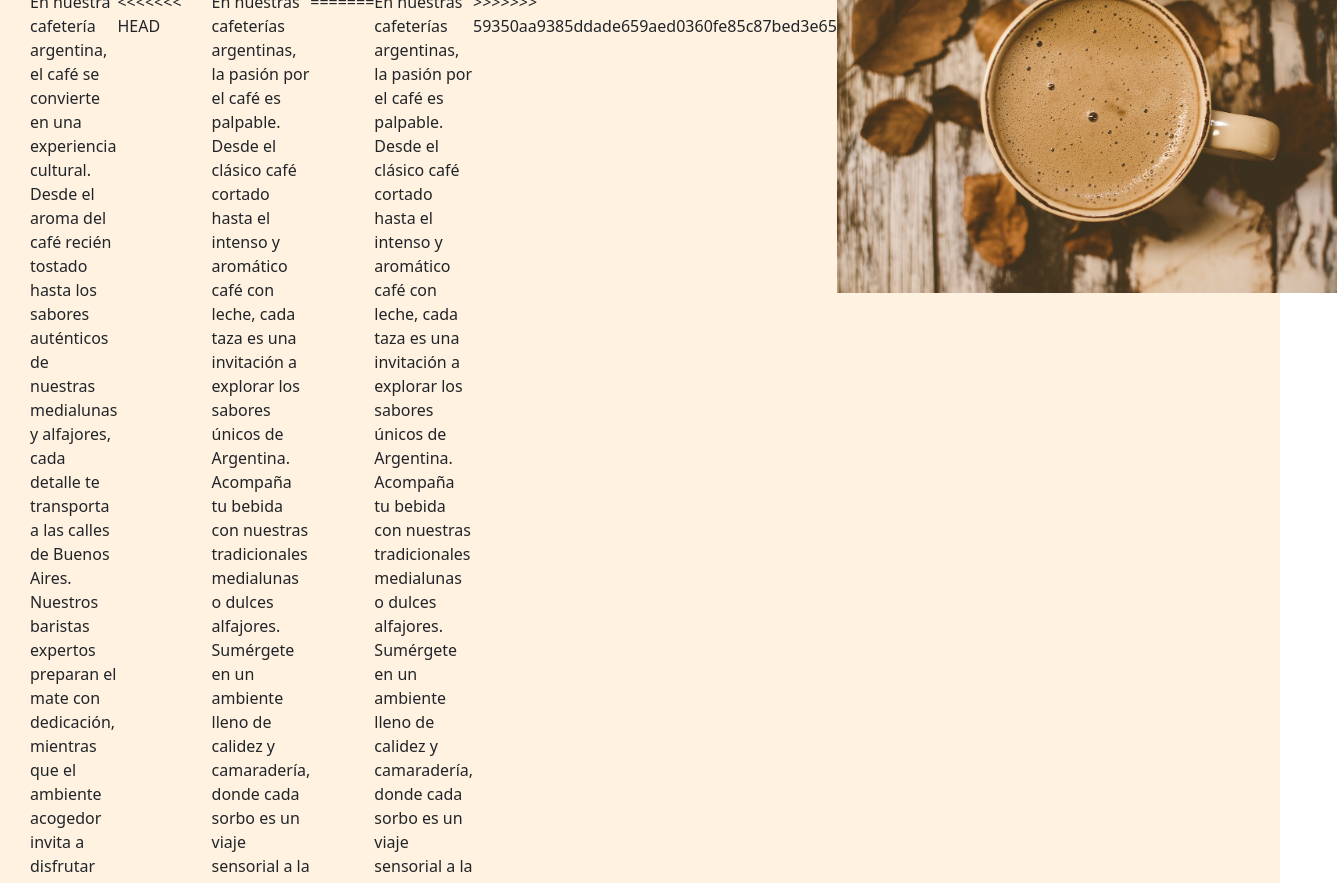
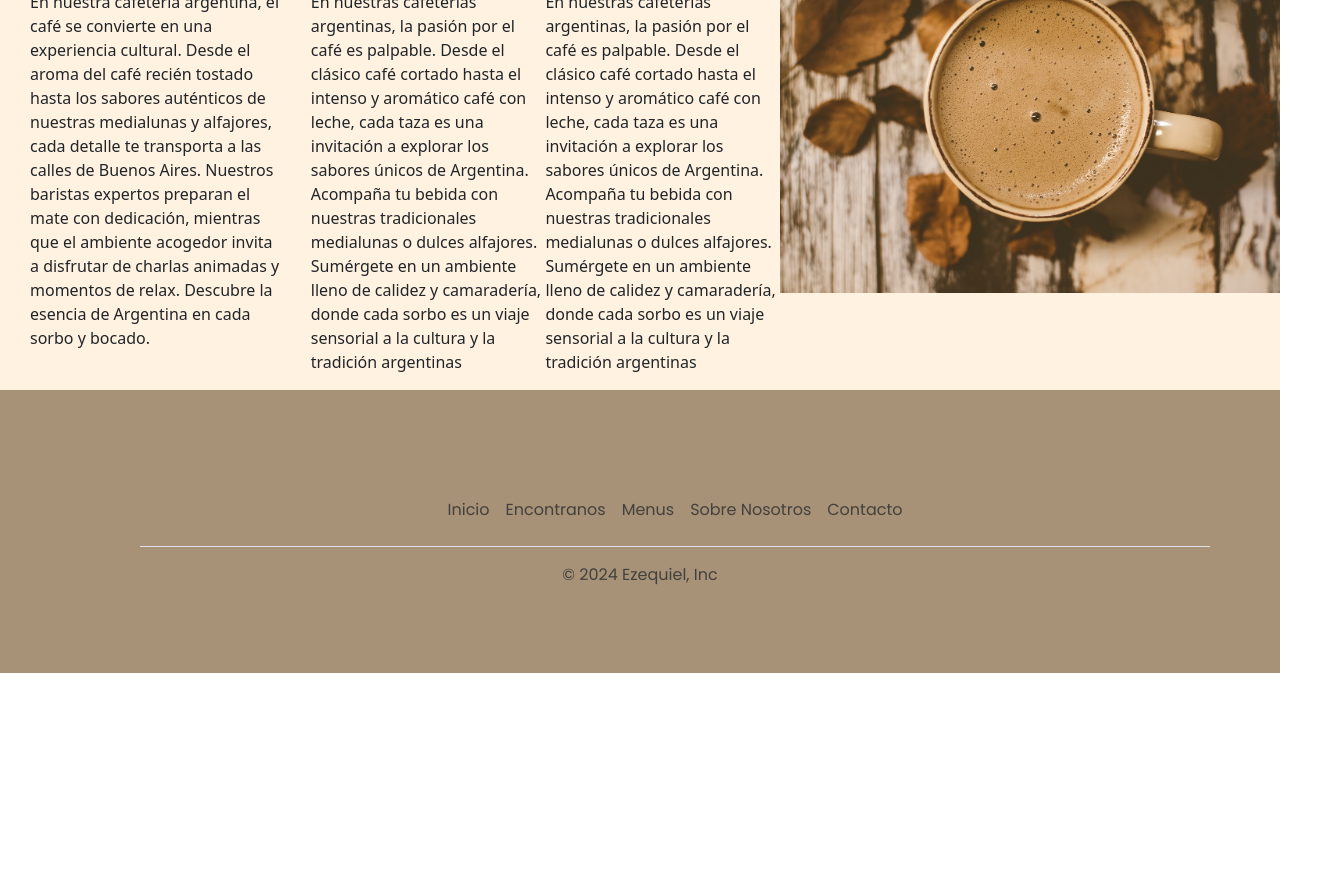
Before and after one commit to EzequielGonz/Pre-Entrega-2-Re-Entrega-, a website: page pages/sobre-nosotros.html in a window 1280 px wide. Shown: the part 470-1353 px from the top of the page, 1337 px wide, since content can reach past the window. After the commit the page ends 1143 px from the top, so only its background shows below. Drawn offline with nearby package versions, Linux system fonts and the light colour scheme.

Commit message:
cambios1

```diff
--- a/pages/sobre-nosotros.html
+++ b/pages/sobre-nosotros.html
@@ -76,11 +76,11 @@
       <article class="sobre-nosotros-container">
         <p class="sobre-nosotros-p">En nuestra cafetería argentina, el café se convierte en una experiencia cultural. Desde el aroma del café recién tostado hasta los sabores auténticos de nuestras medialunas y alfajores, cada detalle te transporta a las calles de Buenos Aires. Nuestros baristas expertos preparan el mate con dedicación, mientras que el ambiente acogedor invita a disfrutar de charlas animadas y momentos de relax. Descubre la esencia de Argentina en cada sorbo y bocado.
         </p>
-<<<<<<< HEAD
+
         <p class="sobre-nosotros-p">En nuestras cafeterías argentinas, la pasión por el café es palpable. Desde el clásico café cortado hasta el intenso y aromático café con leche, cada taza es una invitación a explorar los sabores únicos de Argentina. Acompaña tu bebida con nuestras tradicionales medialunas o dulces alfajores. Sumérgete en un ambiente lleno de calidez y camaradería, donde cada sorbo es un viaje sensorial a la cultura y la tradición argentinas</p>
-=======
+
         <p>En nuestras cafeterías argentinas, la pasión por el café es palpable. Desde el clásico café cortado hasta el intenso y aromático café con leche, cada taza es una invitación a explorar los sabores únicos de Argentina. Acompaña tu bebida con nuestras tradicionales medialunas o dulces alfajores. Sumérgete en un ambiente lleno de calidez y camaradería, donde cada sorbo es un viaje sensorial a la cultura y la tradición argentinas</p>
->>>>>>> 59350aa9385ddade659aed0360fe85c87bed3e65
+
         <div>
           <img src="../img/carousel-3.jpg" alt="taza de cafe con grumos arriba" class="img2-sobre-nosotros">
         </div>
--- a/scss/layouts/_sobre-nosotros.scss
+++ b/scss/layouts/_sobre-nosotros.scss
@@ -53,9 +53,12 @@
 }
 
 
-
+// Flex que paso a grid
 .sobre-nosotros-container {
-    display: flex;
+    display: grid;
+    grid-template-columns: 4, 1fr;
+    justify-content: center;
+    gap: 40px;
 
     .sobre-nosotros-p {
         /* padding-top: 150px; */
@@ -82,10 +85,10 @@
     margin-top: 10px;
     display: block;
     font-size: 30px;
-<<<<<<< HEAD
+
     padding-left: 27px;
-=======
->>>>>>> 59350aa9385ddade659aed0360fe85c87bed3e65
+
+
 }
 
 
@@ -95,10 +98,8 @@
     padding-left: 30px;
 }
 
-<<<<<<< HEAD
+
 .container{
     padding-left: 0;
     padding-right: 0;
 }
-=======
->>>>>>> 59350aa9385ddade659aed0360fe85c87bed3e65
```
Also changed, not shown: pages/contacto.html (+1 -1 lines), pages/menus.html (+2 -5 lines), 1 other file.
